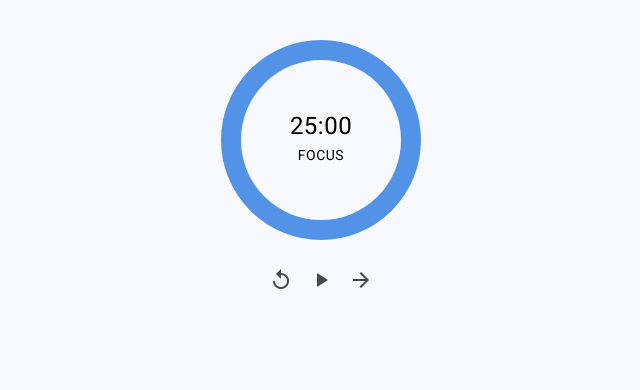
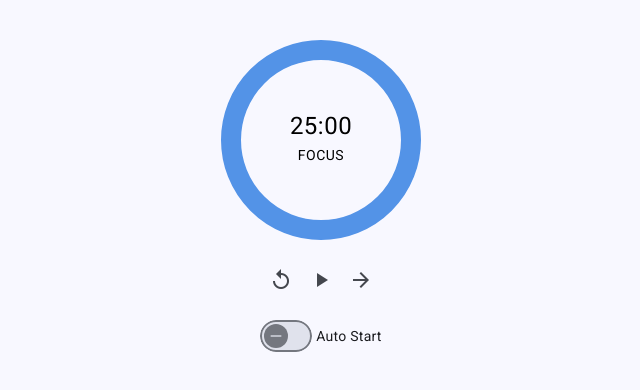
Before and after one commit to herbertmoroni/pomodoro, an Angular app: page / in a window 1280 px wide. Shown: the top 390 px of the page, without its empty margins (319-959 px from the left). Built offline with nearby package versions, Linux system fonts and the light colour scheme.

Commit message:
adding auto start on off feature

```diff
--- a/src/app/app.component.css
+++ b/src/app/app.component.css
@@ -42,3 +42,11 @@
 .controls {
   margin-top: 20px;
 }
+
+.auto-start {
+  margin-top: 20px;
+}
+
+ ::ng-deep .mat-mdc-slide-toggle.mat-mdc-slide-toggle-checked:not(.mat-disabled) .mdc-switch__track::after {
+  background-color:  #5393e7 !important;
+}
--- a/src/app/app.component.html
+++ b/src/app/app.component.html
@@ -33,3 +33,7 @@
     <mat-icon>{{ skipIcon }}</mat-icon>
   </button>
 </div>
+
+<div class="auto-start">
+  <mat-slide-toggle class="modeLabel"  [(ngModel)]="autoStart">Auto Start</mat-slide-toggle>
+</div>
--- a/src/app/app.component.ts
+++ b/src/app/app.component.ts
@@ -4,13 +4,15 @@ import { MatProgressSpinnerModule } from '@angular/material/progress-spinner';
 import { Subscription, timer } from 'rxjs';
 import { MatIconModule } from '@angular/material/icon';
 import { MatButtonModule } from '@angular/material/button';
+import { MatSlideToggleModule } from '@angular/material/slide-toggle';
+import { FormsModule } from '@angular/forms';
 import { Title } from '@angular/platform-browser';
 import { CommonModule } from '@angular/common';
 
 @Component({
   selector: 'app-root',
   standalone: true,
-  imports: [RouterOutlet, MatProgressSpinnerModule, MatIconModule, MatButtonModule, CommonModule],
+  imports: [RouterOutlet, MatProgressSpinnerModule, MatIconModule, MatButtonModule, CommonModule, MatSlideToggleModule, FormsModule],
   templateUrl: './app.component.html',
   styleUrl: './app.component.css',
 })
@@ -26,6 +28,7 @@ export class AppComponent implements OnInit, OnDestroy {
   alarmSound!: HTMLAudioElement;
   startTime: number = 0;
   originalTitle: string;
+  autoStart: boolean = false;
 
    // Color constants
    readonly FOCUS_BACKDROP_COLOR = '#5393e7';
@@ -77,7 +80,7 @@ export class AppComponent implements OnInit, OnDestroy {
       this.updateDisplay();
       this.updatePageTitle();
       if (this.currentTime <= 0) {
-        this.switchMode(true);
+        this.switchMode();
       }
     });
   }
@@ -107,18 +110,16 @@ export class AppComponent implements OnInit, OnDestroy {
   }
 
   skip() {
-    this.switchMode(false);
+    this.switchMode();
   }
 
-  switchMode(autoStart: boolean) {
+  switchMode() {
     this.stopTimer();
-    if (autoStart) {
-      this.playAlarm();
-    }
+    this.playAlarm(); // Always play the alarm
     this.isFocusTime = !this.isFocusTime;
     this.currentTime = this.getTotalTime();
     this.updateDisplay();
-    if (autoStart) {
+    if (this.autoStart) {
       this.startTimer();
     }
   }
```
